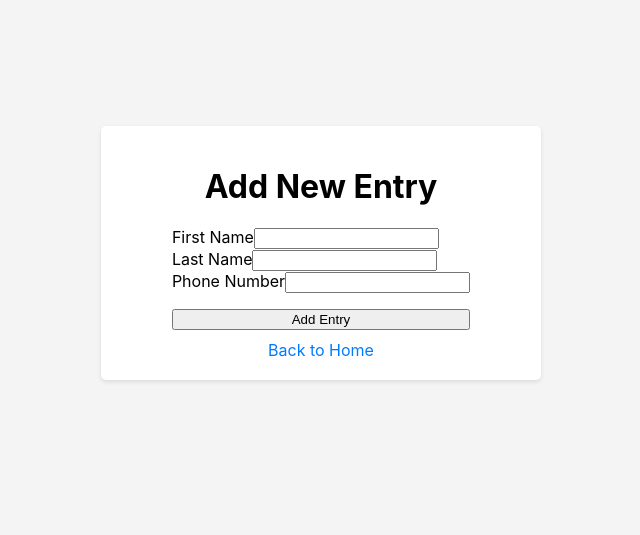
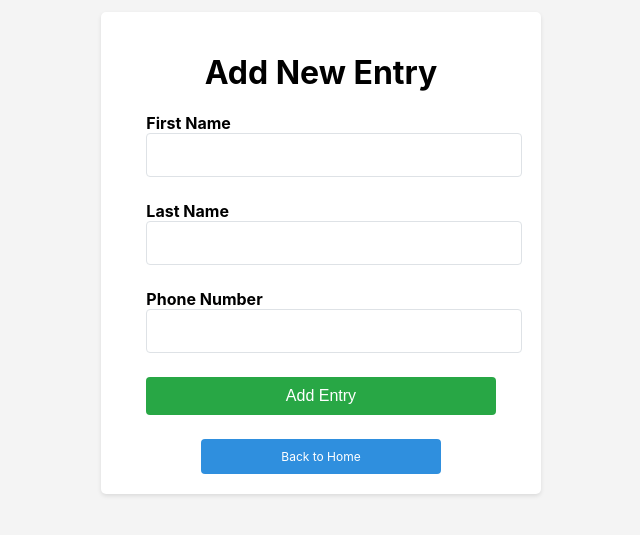
Before and after one commit to detelinap/Phone-Book, a React (Create React App) app in the folder frontend/: page /add in a window 1280 px wide. Shown: the part 147-682 px from the top of the page, without its empty margins (319-959 px from the left). Built offline with nearby package versions, Linux system fonts and the light colour scheme; no server answers.

Commit message:
update AddNewEntryPage styling

```diff
--- a/frontend/src/pages/AddNewEntryPage/AddNewEntryPage.module.css
+++ b/frontend/src/pages/AddNewEntryPage/AddNewEntryPage.module.css
@@ -41,10 +41,21 @@
   margin-top: 1rem;
 }
 
+
 .backLink {
-  display: block;
+  width: 50%;
+  margin-top: 1.5rem;
+  background-color: #2f8fde;
+  border: none;
+  padding: 10px 20px;
+  font-size: 12px;
+  border-radius: 4px;
+  color: white;
   text-align: center;
-  margin-top: 10px;
-  color: #007bff;
   text-decoration: none;
+  display: inline-block;
 }
+
+.backLink:hover {
+  background-color: #24679e;
+}
--- a/frontend/src/pages/AddNewEntryPage/AddNewEntryPage.tsx
+++ b/frontend/src/pages/AddNewEntryPage/AddNewEntryPage.tsx
@@ -1,52 +1,19 @@
-import React, { useState, ChangeEvent, FormEvent } from "react";
+import React from "react";
 import { Link, useNavigate } from "react-router-dom";
-import { phoneNumberRegex } from "../../utils/constants";
 import { addPhonebookEntry } from "../../api/ApiService";
-import { Form, Button, Container } from "react-bootstrap";
+import { Container } from "react-bootstrap";
 import styles from "./AddNewEntryPage.module.css";
-
+import EntryForm from "../../components/EntryForm/EntryForm";
 const AddNewEntryPage: React.FC = () => {
-  const [firstName, setFirstName] = useState("");
-  const [lastName, setLastName] = useState("");
-  const [phoneNumber, setPhoneNumber] = useState("");
-  const [phoneNumberError, setPhoneNumberError] = useState("");
-
   const navigate = useNavigate();
 
-  const handleFirstNameChange = (event: ChangeEvent<HTMLInputElement>) => {
-    setFirstName(event.target.value);
-  };
-
-  const handleLastNameChange = (event: ChangeEvent<HTMLInputElement>) => {
-    setLastName(event.target.value);
-  };
-
-  const handlePhoneNumberChange = (event: ChangeEvent<HTMLInputElement>) => {
-    const newPhoneNumber = event.target.value;
-    setPhoneNumber(newPhoneNumber);
-
-    if (!phoneNumberRegex.test(newPhoneNumber)) {
-      setPhoneNumberError("Invalid phone number format");
-    } else {
-      setPhoneNumberError("");
-    }
-  };
-
-  const handleSubmit = async (event: FormEvent<HTMLFormElement>) => {
-    event.preventDefault();
-
-    if (phoneNumberError) {
-      return;
-    }
-
-    const newEntry = {
-      firstName,
-      lastName,
-      phoneNumber,
-    };
-
+  const handleSubmit = async (data: {
+    firstName: string;
+    lastName: string;
+    phoneNumber: string;
+  }) => {
     try {
-      await addPhonebookEntry(newEntry);
+      await addPhonebookEntry(data);
       navigate("/");
     } catch (error) {
       console.error("Error adding new entry:", error);
@@ -57,41 +24,7 @@ const AddNewEntryPage: React.FC = () => {
     <Container className={styles.container}>
       <div className={styles.formWrapper}>
         <h1>Add New Entry</h1>
-        <Form onSubmit={handleSubmit}>
-          <Form.Group>
-            <Form.Label>First Name</Form.Label>
-            <Form.Control
-              type="text"
-              value={firstName}
-              onChange={handleFirstNameChange}
-              required
-            />
-          </Form.Group>
-          <Form.Group>
-            <Form.Label>Last Name</Form.Label>
-            <Form.Control
-              type="text"
-              value={lastName}
-              onChange={handleLastNameChange}
-              required
-            />
-          </Form.Group>
-          <Form.Group>
-            <Form.Label>Phone Number</Form.Label>
-            <Form.Control
-              type="text"
-              value={phoneNumber}
-              onChange={handlePhoneNumberChange}
-              required
-            />
-            {phoneNumberError && (
-              <div className="error-message">{phoneNumberError}</div>
-            )}
-          </Form.Group>
-          <Button variant="primary" type="submit" className={styles.addButton}>
-            Add Entry
-          </Button>
-        </Form>
+        <EntryForm onSubmit={handleSubmit} buttonText="Add Entry" />
         <Link className={styles.backLink} to="/">
           Back to Home
         </Link>
```
